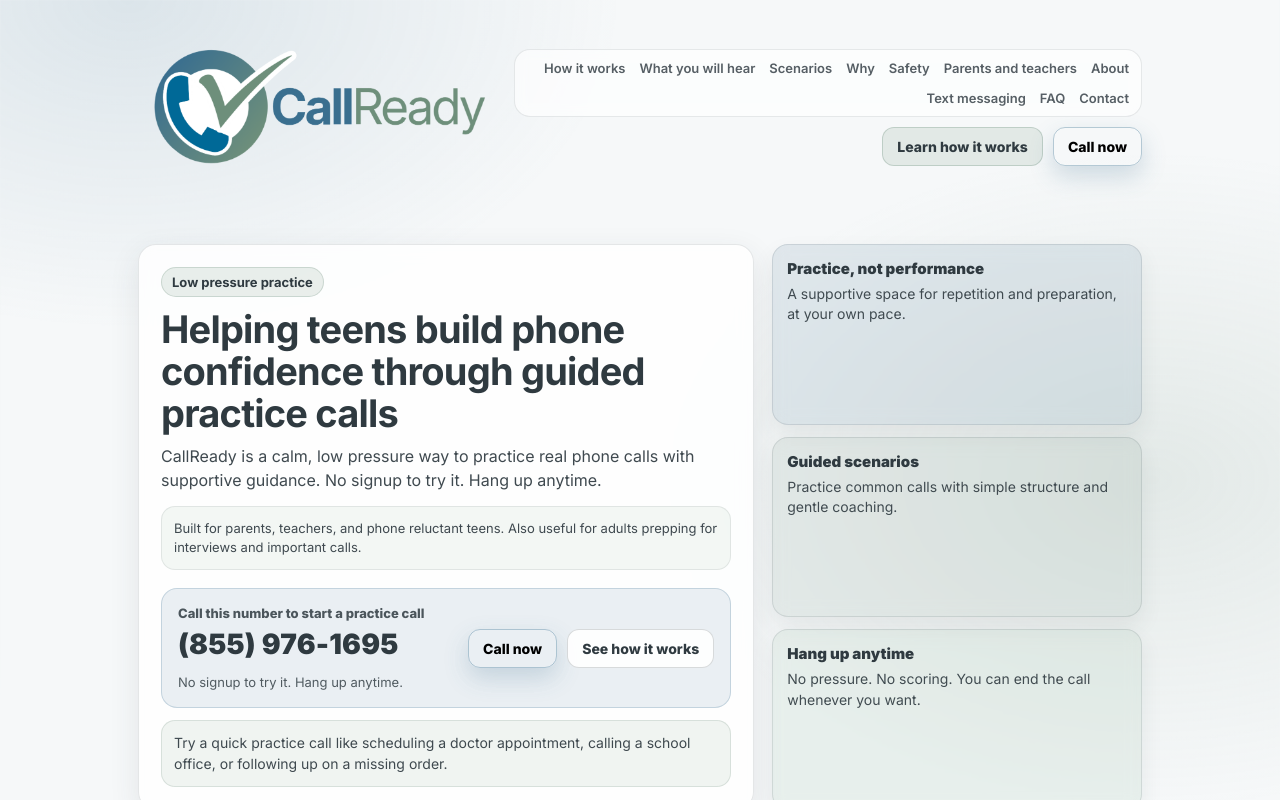
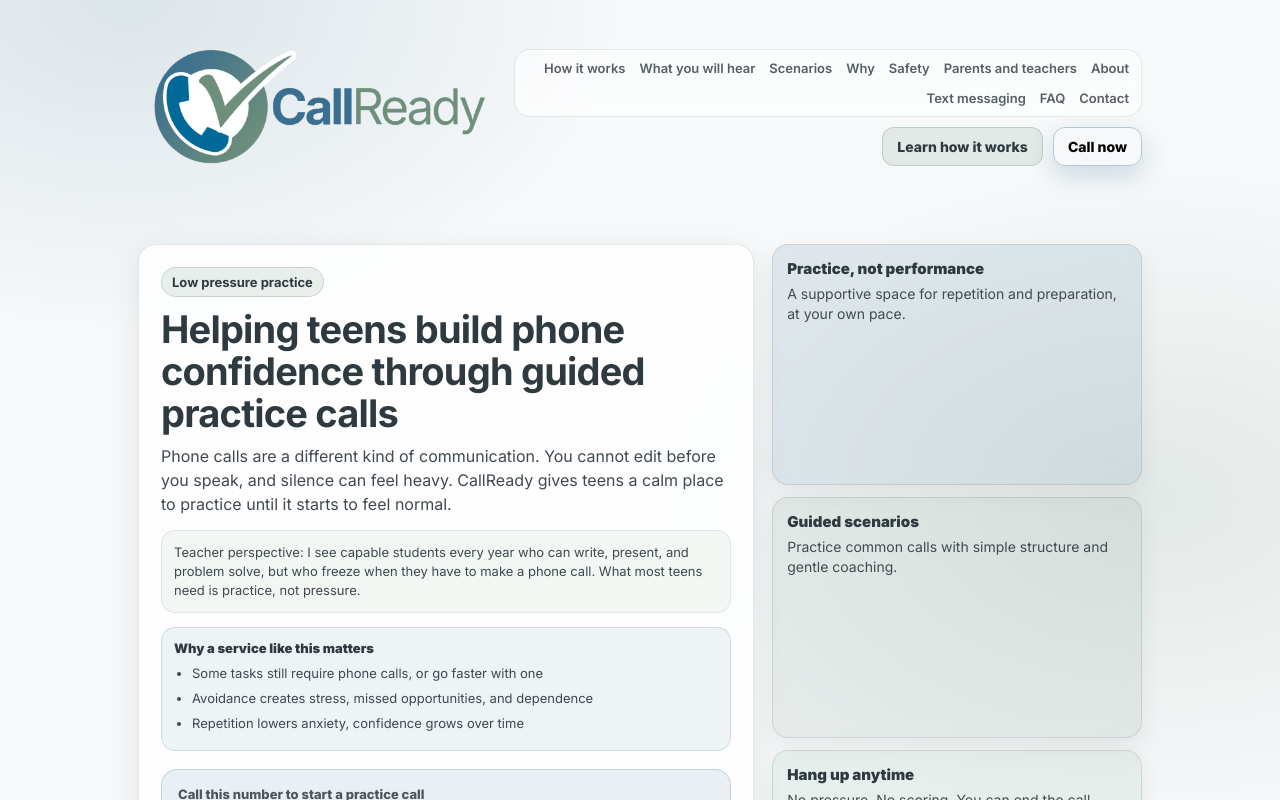
Before and after one commit to CallReady/callready-web, a Next.js app: page / in a window 1280 px wide. Shown: the top 800 px of the page. Built offline with nearby package versions, Linux system fonts and the light colour scheme.

Commit message:
Update page.js

```diff
--- a/app/page.js
+++ b/app/page.js
@@ -63,13 +63,24 @@
               <h1 className="h1">Helping teens build phone confidence through guided practice calls</h1>
 
               <p className="sub">
-                CallReady is a calm, low pressure way to practice real phone calls with supportive
-                guidance. No signup to try it. Hang up anytime.
+                Phone calls are a different kind of communication. You cannot edit before you speak,
+                and silence can feel heavy. CallReady gives teens a calm place to practice until it
+                starts to feel normal.
               </p>
 
               <div className="heroMeta">
-                Built for parents, teachers, and phone reluctant teens. Also useful for adults
-                prepping for interviews and important calls.
+                Teacher perspective: I see capable students every year who can write, present, and
+                problem solve, but who freeze when they have to make a phone call. What most teens need
+                is practice, not pressure.
+              </div>
+
+              <div className="whyThisMatters">
+                <div className="whyTitle">Why a service like this matters</div>
+                <ul className="whyList">
+                  <li>Some tasks still require phone calls, or go faster with one</li>
+                  <li>Avoidance creates stress, missed opportunities, and dependence</li>
+                  <li>Repetition lowers anxiety, confidence grows over time</li>
+                </ul>
               </div>
 
               <div className="phoneBlock" id="call">
@@ -92,8 +103,8 @@
               </div>
 
               <div className="exampleCall">
-                Try a quick practice call like scheduling a doctor appointment, calling a school
-                office, or following up on a missing order.
+                Try a quick practice call: schedule an appointment, call a school office, confirm an interview,
+                or follow up on a missing order.
               </div>
             </div>
 
@@ -698,6 +709,33 @@
           opacity: 0.92;
         }
 
+        .whyThisMatters {
+          margin: 0 0 14px;
+          padding: 12px 12px;
+          border-radius: 14px;
+          border: 1px solid rgba(58, 111, 143, 0.18);
+          background: rgba(58, 111, 143, 0.08);
+        }
+
+        .whyTitle {
+          font-weight: 900;
+          font-size: 13px;
+          margin-bottom: 8px;
+          color: var(--text);
+        }
+
+        .whyList {
+          margin: 0;
+          padding-left: 18px;
+          font-size: 13px;
+          line-height: 1.45;
+          opacity: 0.92;
+        }
+
+        .whyList li {
+          margin-bottom: 6px;
+        }
+
         .phoneBlock {
           display: flex;
           gap: 14px;
@@ -1058,11 +1096,6 @@
           border-color: rgba(47, 58, 64, 0.28);
         }
 
-        /* CHANGE: make tel: buttons use black text for readability */
-        a.btn.btnPrimary[href^="tel:"] {
-          color: #000;
-        }
-
         .btnPrimary {
           background: var(--blue);
           border-color: rgba(58, 111, 143, 0.35);
@@ -1070,6 +1103,11 @@
 
         .btnPrimary:hover {
           filter: brightness(0.98);
+        }
+
+        /* Make tel: buttons use black text for readability */
+        a.btn.btnPrimary[href^="tel:"] {
+          color: #000;
         }
 
         .btnSecondary {
```
